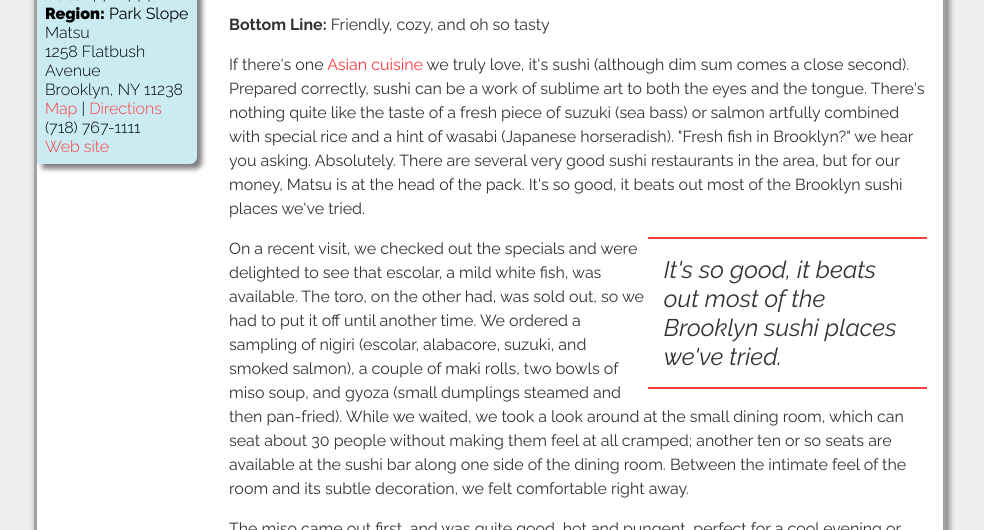
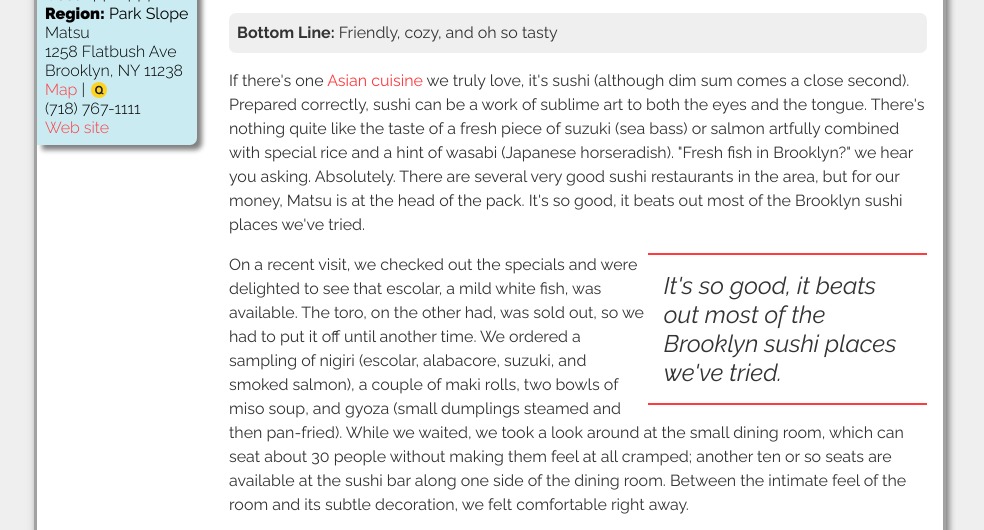
Before and after one commit to jacobcapshaw/mean-stack-class, a plain HTML site: page Sushi/index.html in a window 1280 px wide. Shown: the part 269-799 px from the top of the page, without its empty margins (150-1134 px from the left). Drawn offline with Linux system fonts and the light colour scheme.

Commit message:
added subway icon and gray background on 'Bottom Line'

```diff
--- a/Sushi/index.html
+++ b/Sushi/index.html
@@ -40,7 +40,7 @@
 			<article>
 				<div class="main">
 					<h2>Matsu</h2>
-					<p><strong>Bottom Line:</strong> Friendly, cozy, and oh so tasty</p>
+					<p class="byline"><strong>Bottom Line:</strong> Friendly, cozy, and oh so tasty</p>
 
 
 					<div class="info">
@@ -53,9 +53,10 @@
 
 						<ul>
 							<li>Matsu</li>
-							<li>1258 Flatbush Avenue</li>
+							<li>1258 Flatbush Ave</li>
 							<li>Brooklyn, NY 11238</li>
-							<li><a href="#">Map</a> | <a href="#">Directions</a></li>
+							<li><a href="https://www.google.com/maps/place/1258+Flatbush+Ave,+Brooklyn,+NY+11226/@40.6394387,-73.9571592,17z/data=!3m1!4b1!4m5!3m4!1s0x89c25b492251baf9:0x1fbf5bb83e4b030b!8m2!3d40.6394387!4d-73.9549705" target="blank">Map</a> | <img class="subway" src="./img/q.svg">
+							</img></li>
 							<li>(718) 767-1111</li>
 							<li><a href="#">Web site</a></li>
 						</ul>
--- a/Sushi/scss/imports/_basics.scss
+++ b/Sushi/scss/imports/_basics.scss
@@ -267,3 +267,22 @@ footer {
     border-radius: 0 0 7px 7px;
   }
 }
+
+img.subway {
+  height: 1rem;
+  width: 1rem;
+  position: absolute;
+  border: none;
+  float: left;
+  margin-left: 6px;
+  margin-top: 2px;
+}
+
+p.byline {
+  /*color: white;*/
+  background-color: $accent;
+  padding: .5rem;
+  border-radius: 7px;
+  border-top: 2px;
+  border-bottom: 2px;
+}
```
Also changed, not shown: Sushi/css/style.css, Sushi/img/Q.svg (added), Sushi/img/b.jpg (added), Sushi/img/b.svg (added), 2 other files.
